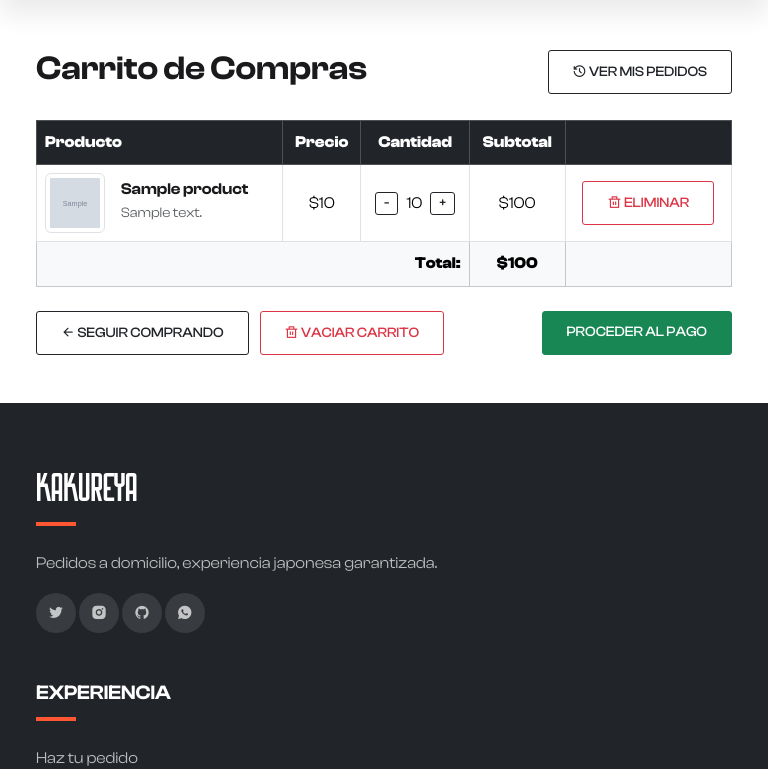
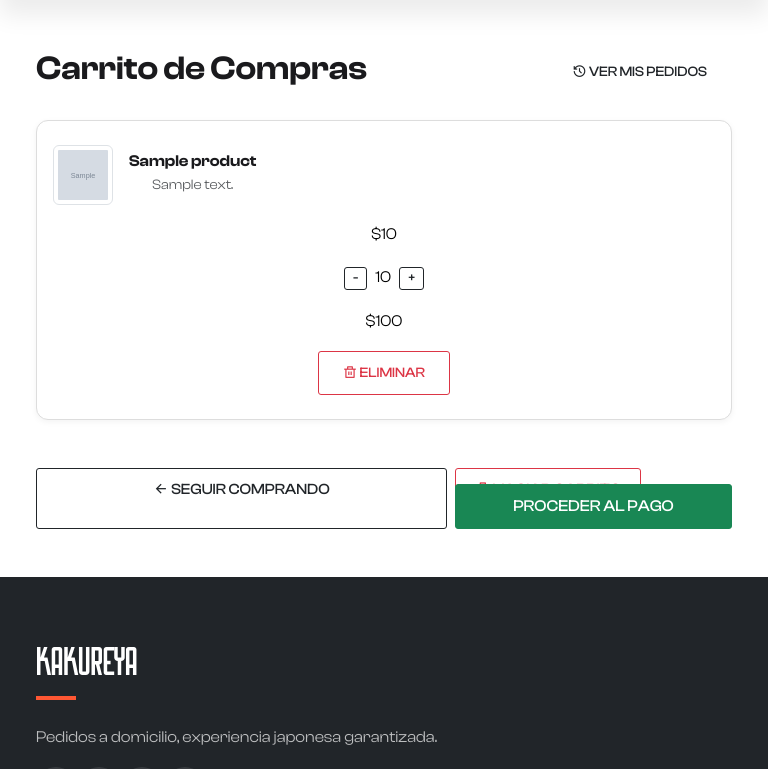
Before and after one commit to miguelczz/Kakureya, a Django app: page /cart/ in a window 768 px wide. Shown: the part 56-825 px from the top of the page. Run offline with Django 5.2, Linux system fonts and the light colour scheme; a user stored in the database is signed in; tables that the repository leaves empty hold one stand-in row (values such as "Sample post"); grey boxes marked "Sample" are stand-in pictures; some libraries are stand-ins or nearby versions.

Commit message:
Responsive shopping cart

```diff
--- /dev/null
+++ b/kakureya/static/css/cart.css
@@ -0,0 +1,140 @@
+/* Imagen para móviles */
+.product-img-mobile {
+  display: block;
+  margin: 0 auto;
+  width: 110px;
+  height: 110px;
+  object-fit: cover;
+  border-radius: 8px;
+}
+
+@media (max-width: 768px) {
+  .cart-table thead {
+    display: none;
+  }
+
+  .cart-table, .cart-table tbody, .cart-table tr, .cart-table td {
+    display: block;
+    width: 100%;
+  }
+
+  .cart-table tr {
+    margin-bottom: 1.5rem;
+    border: 1px solid #ddd;
+    border-radius: 12px;
+    padding: 1rem;
+    background: #fff;
+    text-align: center;
+    box-shadow: 0 2px 6px rgba(0, 0, 0, 0.05);
+  }
+
+  .cart-table td {
+    border: none !important;
+    padding: 0.5rem 0;
+  }
+
+  .product-img-responsive {
+    display: block;
+    margin: 0 auto 0.75rem auto;
+    width: 110px;
+    height: 110px;
+    object-fit: cover;
+    border-radius: 8px;
+  }
+
+  .product-name,
+  .product-desc {
+    text-align: center;
+  }
+
+  #cart-total {
+    font-size: 1.2rem;
+    font-weight: bold;
+    width: 100%;
+    text-align: center;
+    margin-top: 1rem;
+  }
+
+  .cart-buttons {
+    margin-top: 2rem;
+  }
+
+  .cart-buttons .button-row {
+    display: flex;
+    flex-direction: column;
+    gap: 0.75rem;
+  }
+
+  @media (min-width: 576px) {
+    .cart-buttons .button-row {
+      flex-direction: row;
+    }
+  }
+
+  .cart-buttons .btn {
+    width: 100%;
+    font-size: 0.95rem;
+    padding: 0.75rem;
+  }
+
+  .cart-buttons .btn-success {
+    font-size: 1rem;
+    margin-top: 1rem;
+  }
+
+  .cart-total-mobile {
+    display: flex;
+    justify-content: center;
+    margin-top: 1.5rem;
+  }
+
+  .cart-total-mobile .total-box {
+    width: 100%;
+    max-width: 300px;
+    padding: 1rem;
+    border-radius: 12px;
+    box-shadow: 0 2px 6px rgba(0, 0, 0, 0.1);
+    background-color: #f9f9f9;
+    text-align: center;
+  }
+
+  .cart-total-mobile .label {
+    display: block;
+    font-weight: bold;
+    font-size: 1.1rem;
+    margin-bottom: 0.5rem;
+    color: #444;
+  }
+
+  .cart-total-mobile .amount {
+    font-size: 1.5rem;
+    font-weight: 800;
+    color: #000;
+  }
+}
+
+/* Esconde tfoot en móviles */
+@media (max-width: 768px) {
+  tfoot {
+    display: none;
+  }
+
+  .cart-buttons .btn-success {
+    min-width: 200px;
+  }
+
+  .cart-buttons a,
+  .cart-buttons form {
+    flex-grow: 0;
+  }
+
+  .cart-buttons .btn-outline-dark,
+  .cart-buttons .btn-outline-danger {
+    white-space: nowrap;
+  }
+
+  .cart-buttons .btn {
+    white-space: nowrap;
+    padding: 0.6rem 1.2rem;
+  }
+}
--- a/kakureya/templates/cart.html
+++ b/kakureya/templates/cart.html
@@ -1,8 +1,11 @@
-{% extends 'base.html' %} {% block content %}
+{% extends 'base.html' %} {% load static %} {% block content %}
+
+<link rel="stylesheet" href="{% static 'css/cart.css' %}" />
+
 <main class="container py-5">
     <div class="d-flex justify-content-between align-items-center mb-4">
         <h1>Carrito de Compras</h1>
-        <a href="{% url 'order_history' %}" class="btn btn-outline-dark">
+        <a href="{% url 'order_history' %}" class="btn btn-outlx    ine-dark">
             <i class="ri-history-line"></i> Ver mis pedidos
         </a>
     </div>
@@ -10,7 +13,7 @@
     {% if cart_items %}
     <div class="card border-0">
         <div class="card-body p-0">
-            <table class="table table-bordered mb-0">
+            <table class="table table-bordered mb-0 cart-table">
                 <thead class="table-dark">
                     <tr>
                         <th>Producto</th>
@@ -23,25 +26,25 @@
                 <tbody>
                     {% for item in cart_items %}
                     <tr id="row-{{ item.id }}">
-                        <td>
-                            <div class="d-flex align-items-center">
+                        <td class="align-middle">
+                            <!-- Vista escritorio -->
+                            <div class="d-none d-md-flex align-items-center">
                                 {% if item.product.image %}
-                                <img
-                                    src="{{ item.product.image.url }}"
-                                    alt="{{ item.product.name }}"
-                                    class="img-thumbnail me-3"
-                                    style="
-                                        width: 60px;
-                                        height: 60px;
-                                        object-fit: cover;
-                                    " />
+                                <img src="{{ item.product.image.url }}" alt="{{ item.product.name }}" class="img-thumbnail me-3" style="width: 60px; height: 60px; object-fit: cover;" />
                                 {% endif %}
                                 <div>
-                                    <h6 class="mb-0">
-                                        {{ item.product.name }}
-                                    </h6>
+                                    <h6 class="mb-0">{{ item.product.name }}</h6>
                                     <small class="text-muted">{{ item.product.description|truncatechars:60 }}</small>
                                 </div>
+                            </div>
+
+                            <!-- Vista móvil -->
+                            <div class="d-block d-md-none text-center">
+                                {% if item.product.image %}
+                                <img src="{{ item.product.image.url }}" alt="{{ item.product.name }}" class="product-img-mobile mb-2" />
+                                {% endif %}
+                                <h6 class="product-name mb-0">{{ item.product.name }}</h6>
+                                <small class="product-desc text-muted">{{ item.product.description|truncatechars:60 }}</small>
                             </div>
                         </td>
                         <td class="text-center align-middle">
@@ -112,7 +115,7 @@
                     </tr>
                     {% endfor %}
                 </tbody>
-                <tfoot class="table-light">
+                <tfoot class="table-light d-md-table-row-group">
                     <tr>
                         <td colspan="3" class="text-end fw-bold">Total:</td>
                         <td class="text-center fw-bold" id="cart-total">
@@ -122,32 +125,42 @@
                     </tr>
                 </tfoot>
             </table>
+
+            <!-- Total para celular -->
+            <div class="cart-total-mobile d-md-none">
+                <div class="total-box">
+                    <span class="label">Total:</span>
+                    <span class="amount" id="cart-total-mobile">${{ total|floatformat:0 }}</span>
+                </div>
+            </div>
+
         </div>
-        <div class="d-flex justify-content-between border-1 mt-4">
-            <div>
-                <a href="/#categories" class="btn btn-outline-dark"
-                    ><i class="ri-arrow-left-line"></i> Seguir comprando</a
-                >
+       <div class="cart-buttons mt-4">
+            <div class="d-flex flex-column flex-md-row justify-content-between align-items-stretch w-100 gap-2">
 
-                <!-- Botón para vaciar carrito -->
-                <form
-                    action="{% url 'clear_cart' %}"
-                    method="POST"
-                    class="d-inline ms-2">
+                <!-- Botones de seguir y vaciar -->
+                <div class="d-flex flex-column flex-sm-row gap-2 w-100 w-md-auto">
+                <a href="/#categories" class="btn btn-outline-dark flex-fill flex-md-shrink-0">
+                    <i class="ri-arrow-left-line"></i> Seguir comprando
+                </a>
+                <form action="{% url 'clear_cart' %}" method="POST" class="w-100 w-md-auto">
                     {% csrf_token %}
-                    <button
-                        type="submit"
-                        class="btn btn-outline-danger"
-                        onclick="return confirm('¿Estás seguro de vaciar todo el carrito?')">
-                        <i class="ri-delete-bin-line"></i> Vaciar carrito
+                    <button type="submit" class="btn btn-outline-danger flex-fill flex-md-shrink-0">
+                    <i class="ri-delete-bin-line"></i> Vaciar carrito
                     </button>
                 </form>
+                </div>
+
+                <!-- Botón pagar -->
+                <div class="w-100 w-md-auto d-flex justify-content-end">
+                <a href="{% url 'checkout' %}" class="btn btn-success w-80 w-md-auto text-center">
+                    Proceder al pago
+                </a>
+                </div>
+
             </div>
-            <a href="{% url 'checkout' %}" class="btn btn-success"
-                >Proceder al pago</a
-            >
         </div>
-    </div>
+
     {% else %}
     <div class="text-center py-5">
         <i
@@ -186,9 +199,11 @@
                     document.getElementById(
                         `subtotal-${itemId}`
                     ).textContent = `$${data.new_subtotal}`;
-                    document.getElementById(
-                        `cart-total`
-                    ).textContent = `$${data.new_total}`;
+                    document.getElementById('cart-total').textContent = `$${data.new_total}`;
+                    const mobileTotal = document.getElementById('cart-total-mobile');
+                    if (mobileTotal) {
+                        mobileTotal.textContent = `$${data.new_total}`;
+                    }
                 } else {
                     console.error(
                         "Error al actualizar la cantidad",
```
Also changed, not shown: kakureya/static/css/hero.css (+14 -1 lines), kakureya/templates/home.html (+66 -68 lines), kakureya/templates/order_history.html (+5 -5 lines), kakureya/static/images/kakureyabg.jpg (added), kakureya/static/images/sushibg.jpg (added).
